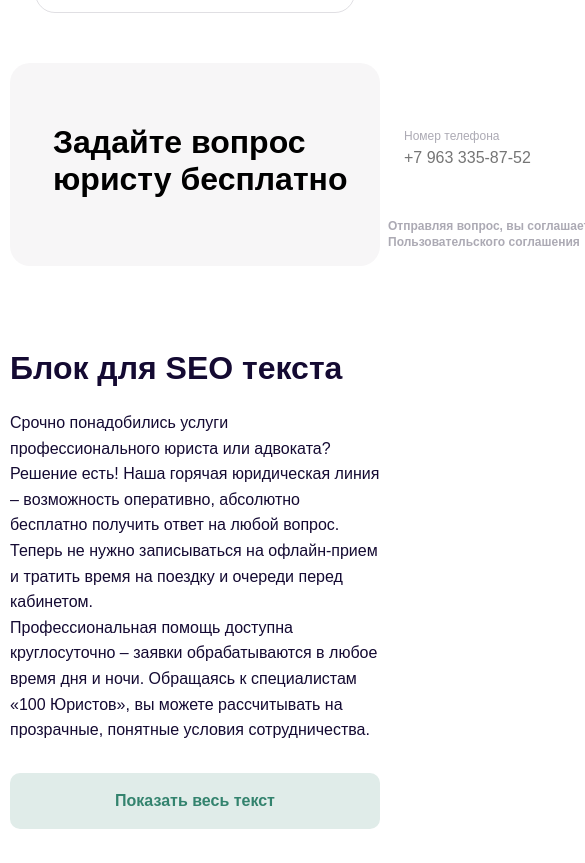
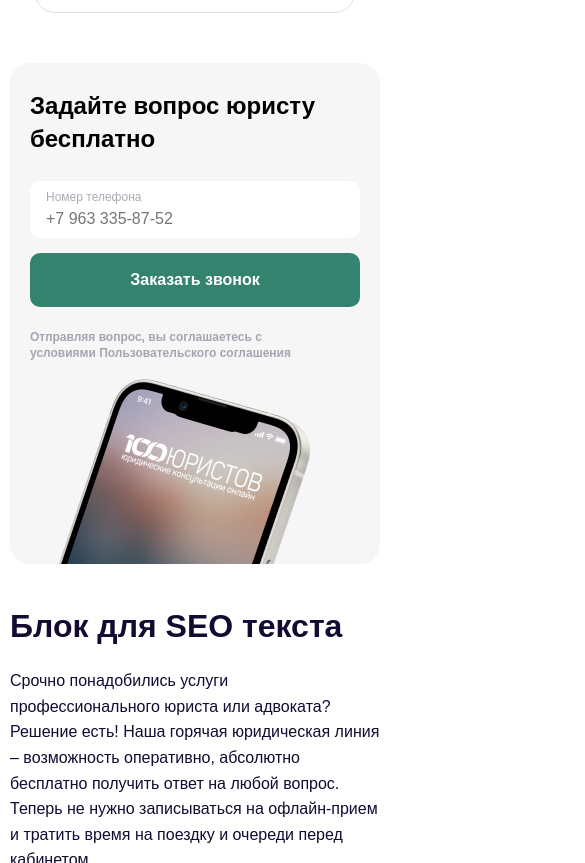
Before and after one commit to pnasiba/Exam-4, a plain HTML site: page index.html in a window 390 px wide. Shown: the part 8055-8918 px from the top of the page, 585 px wide, since content can reach past the window. Drawn offline with Linux system fonts and the light colour scheme; a web font is replaced by a local one.

Commit message:
added responsive to 360px

```diff
--- a/scss/all/_main.scss
+++ b/scss/all/_main.scss
@@ -817,18 +817,40 @@ main {
     .questions {
         margin-bottom: 80px;
 
+        @media screen and (max-width:390px) {
+            margin-bottom: 40px;
+        }
+
         &__wrapper {
             border-radius: 20px;
             background: $color-second-gray;
             display: flex;
             justify-content: space-between;
 
+            @media screen and (max-width:390px) {
+                flex-direction: column;
+            }
+
             &-call {
                 padding: 40px 15px 30px 43px;
+
+                @media screen and (max-width:390px) {
+                    padding: 10px 20px 10px 20px;
+                }
 
                 h1 {
                     width: 320px;
                     height: 88px;
+
+                    @media screen and (max-width:390px) {
+                        font-size: 24px;
+                        font-weight: 700;
+                        line-height: 33px;
+                        letter-spacing: 0%;
+                        text-align: left;
+                        width: 320px;
+                        height: 66px;
+                    }
                 }
             }
 
@@ -838,6 +860,11 @@ main {
                     display: flex;
                     gap: 15px;
                     margin-bottom: 22px;
+
+                    @media screen and (max-width:390px) {
+                        flex-direction: column;
+                        padding: 0 20px;
+                    }
 
                     .btn {
                         display: flex;
@@ -895,6 +922,10 @@ main {
                     letter-spacing: 0%;
                     width: 310px;
 
+                    @media screen and (max-width:390px) {
+                        padding: 0 20px;
+                    }
+
                 }
 
             }
@@ -902,6 +933,10 @@ main {
             .phone {
                 position: relative;
                 top: 4px;
+
+                @media screen and (max-width:390px) {
+                    padding: 0 34px;
+                }
             }
         }
     }
```
Also changed, not shown: css/style.css, css/style.min.css.
